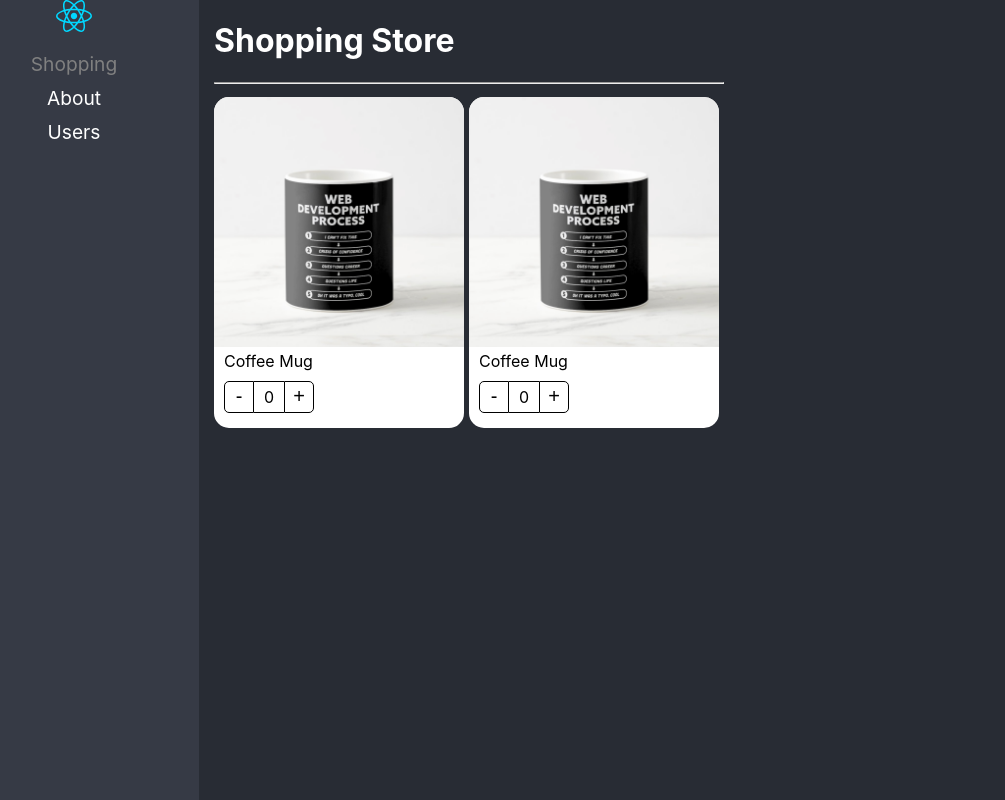
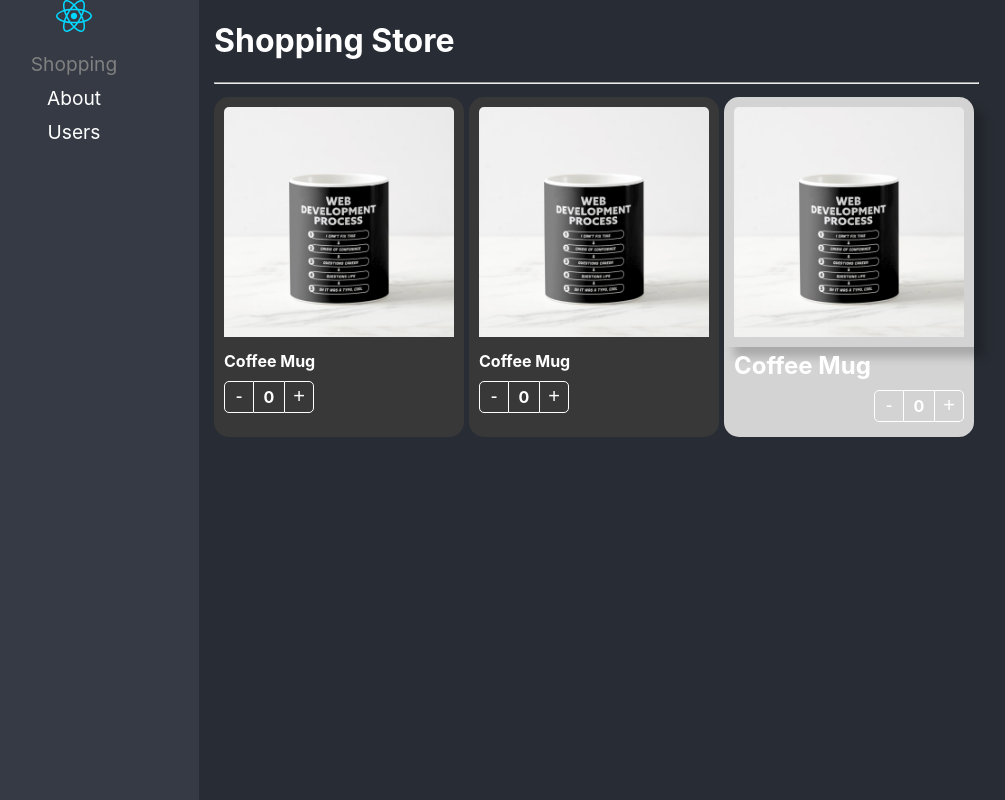
Before and after one commit to lvargask/react-typescript-template, a React (Vite) app: page / in a window 1280 px wide. Shown: the whole page, without its empty margins (51-1056 px from the left). Built offline with nearby package versions, Linux system fonts and the light colour scheme.

Commit message:
Component Extend Styles

```diff
--- a/src/02-component-patterns/components/ProductButtons.tsx
+++ b/src/02-component-patterns/components/ProductButtons.tsx
@@ -1,13 +1,16 @@
-import { useContext } from "react";
-import { ProductContext } from './ProductCard';
+import { useContext, CSSProperties } from "react";
+import { ProductContext } from "./ProductCard";
 import styles from "../styles/styles.module.css";
 
+export interface Props {
+  className?: string;
+  style?: CSSProperties;
+}
 
-export const ProductButtons = () => {
+export const ProductButtons = ({ className, style }: Props) => {
   const { increaseBy, counter } = useContext(ProductContext);
-
   return (
-      <div className={styles.buttonsContainer}>
+    <div className={`${styles.buttonsContainer} ${className}`} style={style}>
       <button onClick={() => increaseBy(-1)} className={styles.buttonMinus}>
         -
       </button>
--- a/src/02-component-patterns/components/ProductCard.tsx
+++ b/src/02-component-patterns/components/ProductCard.tsx
@@ -1,12 +1,19 @@
-import { createContext } from "react";
+import { createContext, ReactElement, CSSProperties } from "react";
 import { useProducts } from "../hooks";
-import { ProductContextProps, ProductCardProps } from "../interfaces/interfaces";
+import { ProductContextProps, Product } from "../interfaces/interfaces";
 import styles from "../styles/styles.module.css";
 
 export const ProductContext = createContext({}) as ProductContextProps;
 const { Provider } = ProductContext;
 
-export const ProductCard = ({ children, product }: ProductCardProps) => {
+export interface Props {
+  product: Product;
+  children?: ReactElement | ReactElement[];
+  className?: string;
+  style?: CSSProperties;
+}
+
+export const ProductCard = ({ children, product, className, style }: Props) => {
   const { counter, increaseBy } = useProducts();
 
   return (
@@ -17,13 +24,8 @@
         product,
       }}
     >
-      <div className={styles.productCard}>
+      <div className={`${styles.productCard} ${className}`} style={style}>
         {children}
-        {/* <ProductImage img={product.img} />
-
-        <ProductTitle title={product.title} />
-
-        <ProductButtons counter={counter} increaseBy={increaseBy} /> */}
       </div>
     </Provider>
   );
--- a/src/02-component-patterns/components/ProductImage.tsx
+++ b/src/02-component-patterns/components/ProductImage.tsx
@@ -1,10 +1,23 @@
-import { useContext } from "react";
-import { ProductContext } from './ProductCard';
+import { useContext, CSSProperties } from "react";
+import { ProductContext } from "./ProductCard";
 import noImage from "../assets/no-image.jpg";
 import styles from "../styles/styles.module.css";
 
-export const ProductImage = ({ img = null }) => {
+export interface Props {
+  img?: string;
+  className?: string;
+  style?: CSSProperties;
+}
+
+export const ProductImage = ({ img = null, className, style }: Props) => {
   const { product } = useContext(ProductContext);
   const image = img ?? product.img ?? noImage;
-  return <img className={styles.productImg} src={image} alt="Product" />;
+  return (
+    <img
+      className={`${styles.productImg} ${className}`}
+      style={style}
+      src={image}
+      alt="Product"
+    />
+  );
 };
--- a/src/02-component-patterns/components/ProductTitle.tsx
+++ b/src/02-component-patterns/components/ProductTitle.tsx
@@ -1,10 +1,18 @@
-import { useContext } from "react";
+import { useContext, CSSProperties } from "react";
 import { ProductContext } from "./ProductCard";
 import styles from "../styles/styles.module.css";
 
-export const ProductTitle = ({ title }: { title: string }) => {
+export interface Props {
+  title?: string;
+  className?: string;
+  style?: CSSProperties;
+}
+
+export const ProductTitle = ({ title, className, style }: Props) => {
   const { product } = useContext(ProductContext);
   return (
-    <span className={styles.productDescription}>{title ?? product.title}</span>
+    <span className={`${styles.productDescription} ${className}`} style={style}>
+      {title ?? product.title}
+    </span>
   );
 };
--- a/src/02-component-patterns/pages/ShoppingPage.tsx
+++ b/src/02-component-patterns/pages/ShoppingPage.tsx
@@ -4,6 +4,8 @@
   ProductTitle,
   ProductButtons,
 } from "../components";
+
+import "../styles/custom-styles.css";
 
 const product = {
   id: "123",
@@ -23,16 +25,43 @@
           flexWrap: "wrap",
         }}
       >
-        <ProductCard product={product}>
-          <ProductImage />
-          <ProductTitle />
-          <ProductButtons />
+        <ProductCard product={product} className="bg-dark txt-bold">
+          <ProductImage className="custom-image" />
+          <ProductTitle className="txt-bold" />
+          <ProductButtons className="custom-buttons" />
         </ProductCard>
 
-        <ProductCard product={product}>
-          <ProductCard.Image />
-          <ProductCard.Title />
-          <ProductCard.Buttons />
+        <ProductCard product={product} className="bg-dark txt-bold">
+          <ProductCard.Image className="custom-image" />
+          <ProductCard.Title className="txt-bold" />
+          <ProductCard.Buttons className="custom-buttons" />
+        </ProductCard>
+        <ProductCard
+          product={product}
+          className="bg-dark txt-bold"
+          style={{
+            backgroundColor: "lightgray",
+          }}
+        >
+          <ProductImage
+            className="custom-image"
+            style={{
+              boxShadow: "10px 10px 10px rgba(0, 0, 0, 0.2)",
+            }}
+          />
+          <ProductTitle
+            className="txt-bold"
+            style={{
+              fontSize: "1.5rem",
+            }}
+          />
+          <ProductButtons
+            className="custom-buttons"
+            style={{
+              display: "flex",
+              justifyContent: "end",
+            }}
+          />
         </ProductCard>
       </div>
     </div>
--- /dev/null
+++ b/src/02-component-patterns/styles/custom-styles.css
@@ -0,0 +1,24 @@
+.bg-dark {
+    background-color: rgb(56, 56, 56);
+    color: #fff;
+}
+
+.txt-white {
+    color: white;
+}
+
+.txt-bold {
+    font-weight: bold;
+}
+
+.custom-image {
+    padding: 10px;
+    padding: 10px;
+    width: calc(100% - 20px);
+}
+
+.custom-buttons button, .custom-buttons div {
+    /* background-color: white; */
+    border-color: white;
+    color: white;
+}
```
Also changed, not shown: src/02-component-patterns/interfaces/interfaces.ts (+7 -9 lines). Lines whose indentation alone changed are shown as unchanged.
